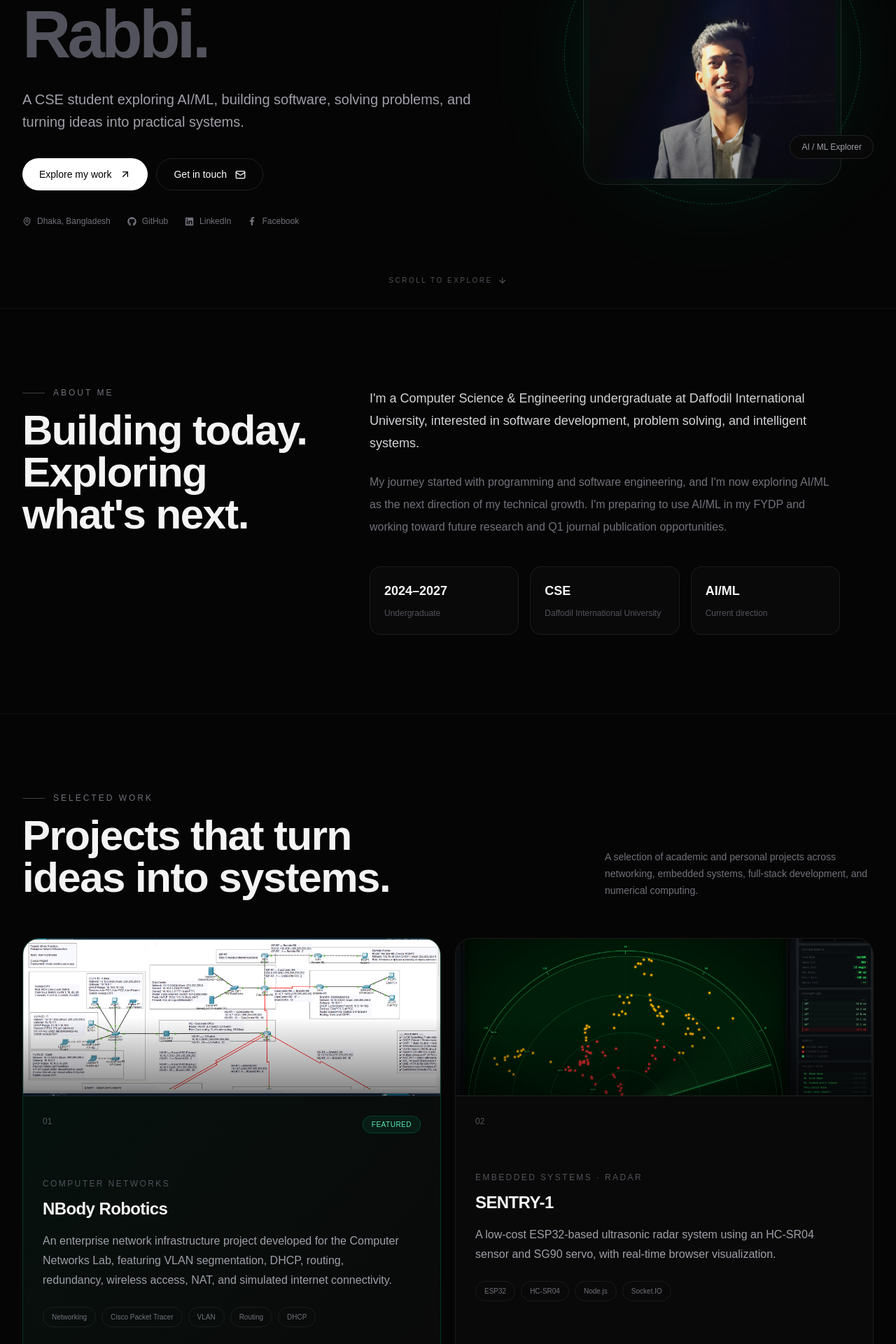
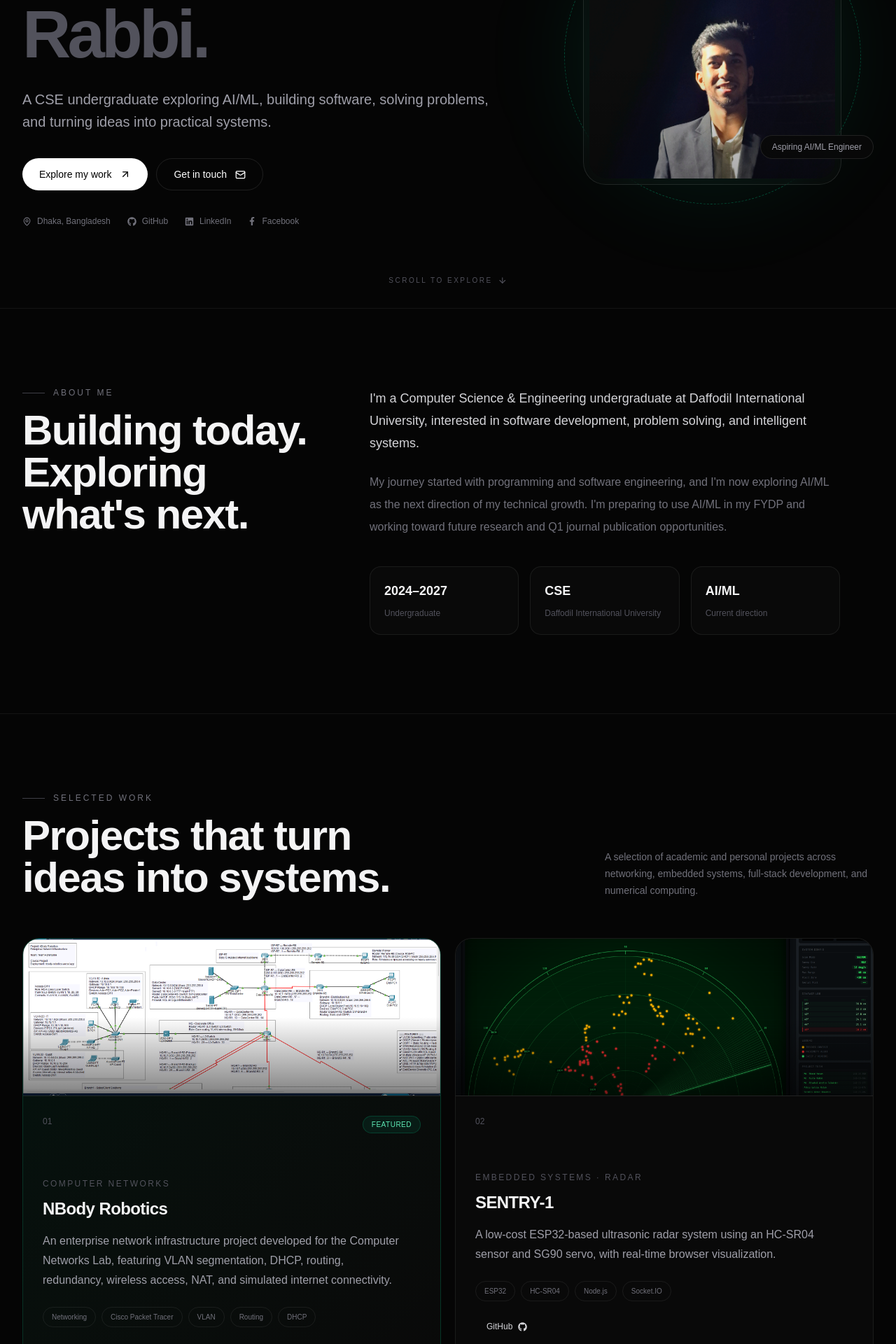
Before and after one commit to Fazle240102/personal-portfolio, a Next.js app: page / in a window 1280 px wide. Shown: the part 360-2280 px from the top of the page at 70% size. Built offline with nearby package versions, Linux system fonts and the light colour scheme.

Commit message:
polish portfolio content and project links

```diff
--- a/app/page.tsx
+++ b/app/page.tsx
@@ -28,6 +28,7 @@ const projects = [
       "An enterprise network infrastructure project developed for the Computer Networks Lab, featuring VLAN segmentation, DHCP, routing, redundancy, wireless access, NAT, and simulated internet connectivity.",
     tags: ["Networking", "Cisco Packet Tracer", "VLAN", "Routing", "DHCP"],
     live: "https://nbody-robotics.vercel.app/",
+    github: "https://github.com/Fazle240102/nbody-robotics",
     image: "/projects/nbody-topology.png",
     featured: true,
   },
@@ -39,6 +40,7 @@ const projects = [
       "A low-cost ESP32-based ultrasonic radar system using an HC-SR04 sensor and SG90 servo, with real-time browser visualization.",
     tags: ["ESP32", "HC-SR04", "Node.js", "Socket.IO"],
     live: null,
+    github: "https://github.com/Fazle240102/SENTRY-1",
     image: "/projects/sentry-1.png",
     featured: false,
   },
@@ -47,9 +49,10 @@ const projects = [
     title: "Tour Management System",
     category: "Full-Stack Web Application",
     description:
-      "A full-stack platform for managing tour packages, customers, bookings, payments, and reviews.",
+      "A full-stack tour management platform for managing tour packages, customers, bookings, payments, reviews, guides, locations, hotels, and analytics.",
     tags: ["FastAPI", "Python", "MySQL", "Bootstrap"],
     live: null,
+    github: "https://github.com/Fazle240102/Tour-Management-System",
     image: "/projects/tms.png",
     featured: false,
   },
@@ -59,8 +62,9 @@ const projects = [
     category: "Numerical Computing",
     description:
       "A web application for implementing and visualizing numerical interpolation methods with intermediate computational steps.",
-    tags: ["Python", "Numerical Methods", "JavaScript", "Visualization"],
+    tags: ["React", "FastAPI", "Python", "Plotly"],
     live: "https://interpsim.vercel.app/",
+    github: "https://github.com/Fazle240102/InterpSim",
     image: "/projects/interpsim.png",
     featured: false,
   },
@@ -70,12 +74,21 @@ const skills = [
   {
     icon: Code2,
     title: "Programming",
-    items: ["C", "C++", "Java", "Python", "JavaScript"],
+    items: ["C", "C++", "Java", "Python", "JavaScript", "TypeScript"],
   },
   {
     icon: Globe2,
     title: "Web Development",
-    items: ["HTML", "CSS", "Bootstrap", "Tailwind CSS", "React", "Next.js"],
+    items: [
+      "HTML",
+      "CSS",
+      "Bootstrap",
+      "Tailwind CSS",
+      "React",
+      "Next.js",
+      "FastAPI",
+      "Node.js",
+    ],
   },
   {
     icon: Database,
@@ -324,7 +337,7 @@ export default function Home() {
             </h1>
 
             <p className="mt-8 max-w-2xl text-lg leading-8 text-zinc-400 sm:text-xl">
-              A CSE student exploring AI/ML, building software, solving
+              A CSE undergraduate exploring AI/ML, building software, solving
               problems, and turning ideas into practical systems.
             </p>
 
@@ -460,7 +473,7 @@ export default function Home() {
 
               {/* AI/ML badge */}
               <div className="absolute bottom-[18%] right-[0%] rounded-full border border-white/10 bg-[#090909]/90 px-4 py-2 text-xs text-zinc-400 backdrop-blur-md">
-                AI / ML Explorer
+                Aspiring AI/ML Engineer
               </div>
 
               {/* Emerald center dot */}
@@ -618,6 +631,17 @@ export default function Home() {
                     >
                       Visit live project
                       <ExternalLink size={13} />
+                    </a>
+                  )}
+                  {project.github && (
+                    <a
+                      href={project.github}
+                      target="_blank"
+                      rel="noreferrer"
+                      className="mt-7 ml-4 inline-flex items-center gap-2 text-xs font-medium text-zinc-300 transition hover:text-white"
+                    >
+                      GitHub
+                      <FaGithub size={13} />
                     </a>
                   )}
                 </div>
```
